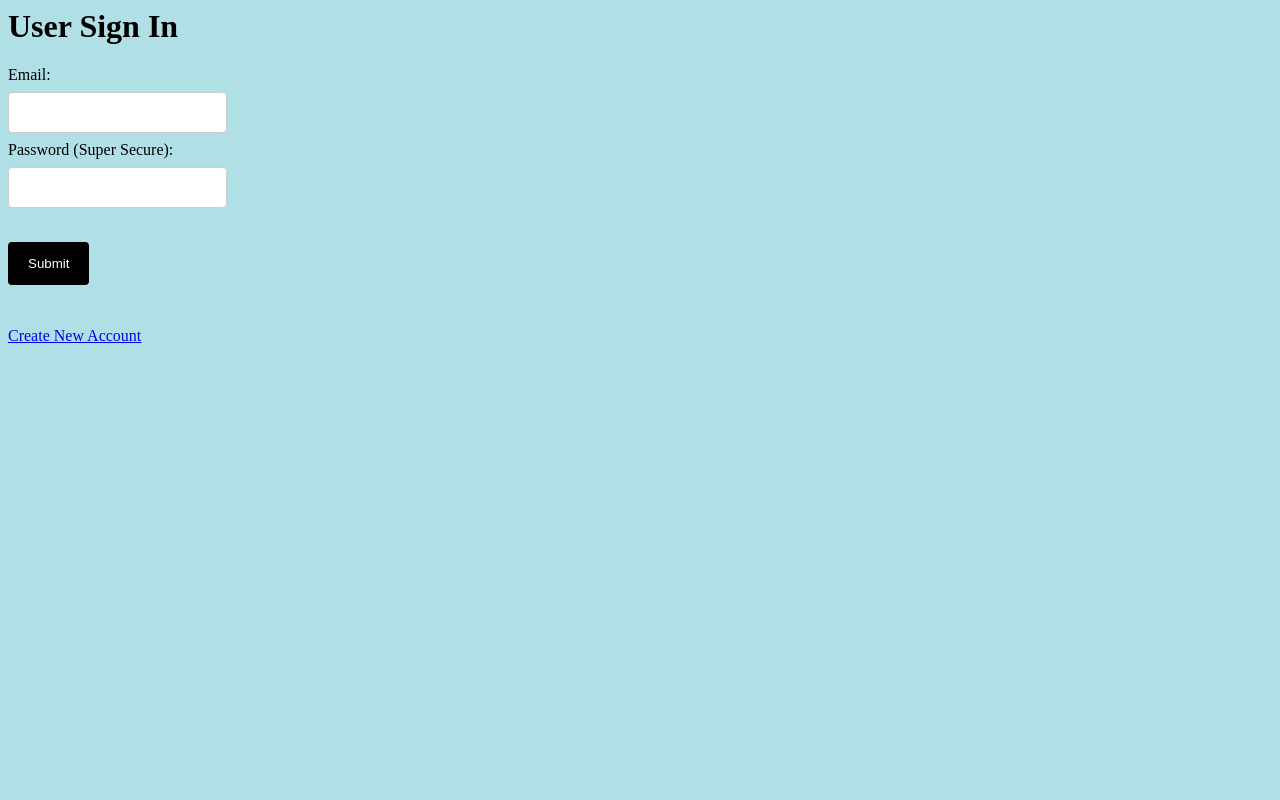
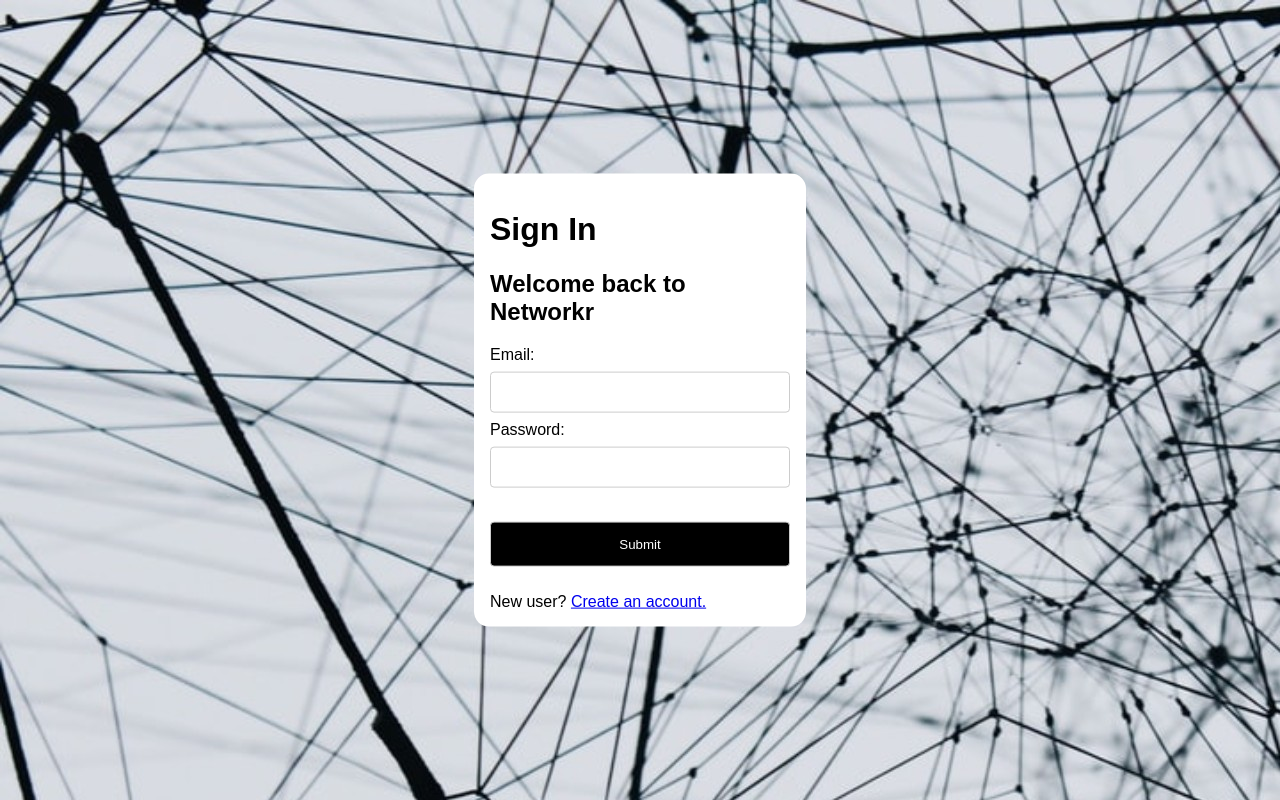
Before and after one commit to googleinterns/server-side-identity-sites, a Flask app: page / in a window 1280 px wide. Run offline with Flask 2, Linux system fonts and the light colour scheme; some libraries are stand-ins or nearby versions.

Commit message:
more sophistiated mock social network

```diff
--- a/static/style.css
+++ b/static/style.css
@@ -1,3 +1,28 @@
+.center-form {
+  position: fixed;
+  top: 50%;
+  left: 50%;
+  transform: translate(-50%, -50%);
+  max-width: 300px;
+  padding: 16px;
+  border-radius: 15px;
+  background-color: white;
+  font-family: Arial, Helvetica, sans-serif;
+}
+
+.container {
+  position: fixed;
+  top: 50%;
+  left: 50%;
+  transform: translate(-50%, -50%);
+  max-width: 300px;
+  padding: 30px;
+  border-radius: 25px;
+  background-color: white;
+  font-family: Arial, Helvetica, sans-serif;
+  text-align:center;
+}
+
 input[type=text] {
   border: 1px solid #ccc;
   border-radius: 4px;
@@ -5,22 +30,24 @@
   display: inline-block;
   margin: 8px 0;
   padding: 12px 20px;
-  width: auto;
+  width: 100%;
 }
 
 input[type=submit], .button {
-  background-color: #000000;
-  border: none;
+  background-color: black;
+  border: 1px solid #ccc;
   border-radius: 4px;
   color: white;
   cursor: pointer;
   margin: 8px 0;
   padding: 14px 20px;
   text-decoration: none;
-  width: auto;
+  width: 100%;
 }
 
 input[type=submit]:hover, .button:hover {
-  background-color: #ffffff;
+  background-color: lightgray;
   color: black;
+  border: 1px solid #ccc;
+  border-radius: 4px;
 }
--- a/templates/login.html
+++ b/templates/login.html
@@ -3,35 +3,38 @@
     <link href={{url_for('static', filename='style.css')}} rel="stylesheet">
     <script src="https://accounts.google.com/gsi/client" async defer></script>
   </head>
-  <body style="background-color:powderblue;">
-    {% if login_error %}
-      <h1>Login Error</h1>
-      <h2>{{login_error}}</h2>
-    {% else %}
-      <h1>User Sign In</h1>
-    {% endif %}
+  <body style="background-image: url('static/network.jpeg');">
     <div id="g_id_onload"
      data-client_id="443130310905-s9hq5vg9nbjctal1dlm2pf8ljb9vlbm3.apps.googleusercontent.com"
      data-context="signin"
      data-cancel_on_tap_outside="false"
      data-login_uri="{{url_for('handle_google_sign_in')}}">
     </div>
-    <form  method="post" action={{url_for('login_existing_user')}}>
+    <form class="center-form" method="post" action={{url_for('login_existing_user')}}>
+      {% if login_error %}
+        <h1>Login Error</h1>
+        <h2>{{login_error}}</h2>
+      {% else %}
+        <h1>Sign In</h1>
+        <h2>Welcome back to Networkr</h2>
+      {% endif %}
       <label for="email">Email:</label><br>
       <input type="text" id="email" name="email"><br>
-      <label for="passwrd">Password (Super Secure):</label><br>
+      <label for="passwrd">Password:</label><br>
       <input type="text" id="passwrd" name="passwrd"><br><br>
-      <input type="submit" value="Submit">
-    </form>
+      <input type="submit" value="Submit"><br>
       <div class="g_id_signin"
        data-type="standard"
        data-size="medium"
-     data-theme="outline"
+       data-theme="filled_black"
        data-text="signin_with"
        data-shape="rectangular"
        data-logo_alignment="left"
+       data-width="300"
        data-locale="" >
       </div><br>
-    <a href={{url_for('display_register')}}>Create New Account</a>
+      New user?
+      <a href={{url_for('display_register')}}>Create an account.</a>
+    </form>
   </body>
 </html>
```
Also changed, not shown: templates/account_success.html (+9 -4 lines), templates/home.html (+12 -8 lines), templates/link_existing_account.html (+7 -7 lines), templates/register.html (+12 -10 lines), templates/register_googler.html (+3 -4 lines), static/network.jpeg (added). Lines whose indentation alone changed are shown as unchanged.
